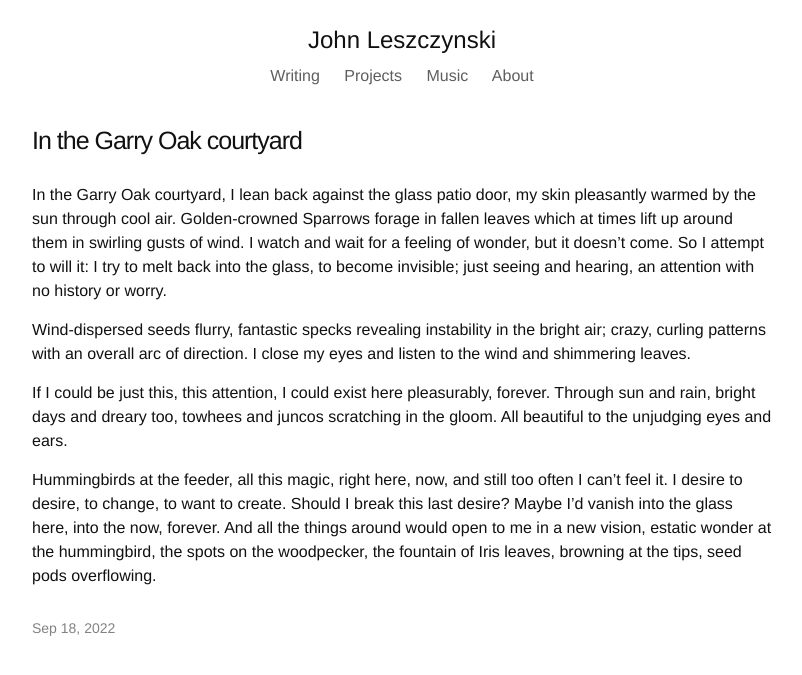
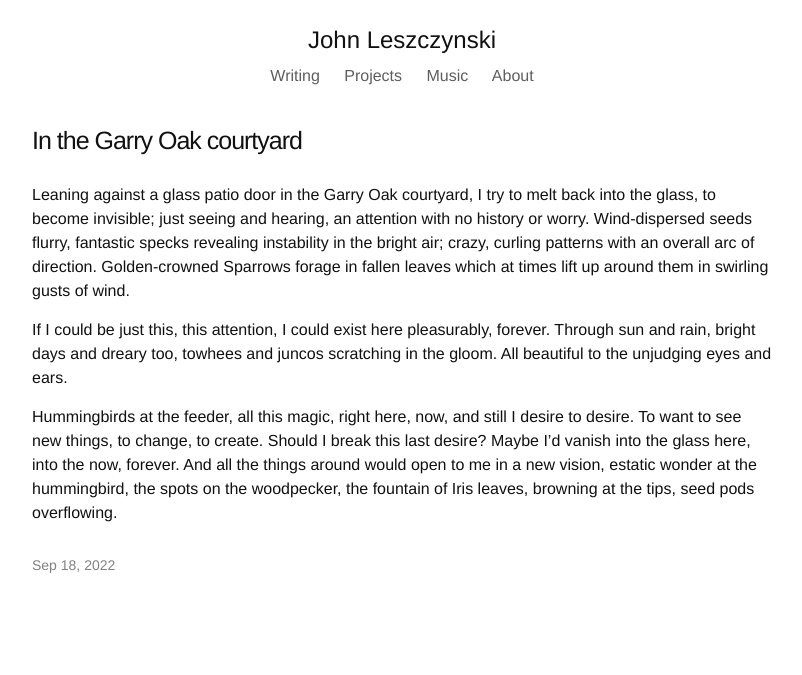
Before and after one commit to ave-llan/ave-llan.github.io, a Jekyll site: the page built from _posts/2022-09-18-in-the-garry-oak-courtyard.md, in a window 1280 px wide. Shown: the top 675 px of the page, without its empty margins (238-1040 px from the left). Built offline with Jekyll 4.4.1, drawn with Linux system fonts in a browser that asks for light colours.

Commit message:
Another edit to remove listlessness

```diff
--- a/_posts/2022-09-18-in-the-garry-oak-courtyard.md
+++ b/_posts/2022-09-18-in-the-garry-oak-courtyard.md
@@ -4,10 +4,8 @@ title:  "In the Garry Oak courtyard"
 categories: writing
 ---
 
-In the Garry Oak courtyard, I lean back against the glass patio door, my skin pleasantly warmed by the sun through cool air.  Golden-crowned Sparrows forage in fallen leaves which at times lift up around them in swirling gusts of wind. I watch and wait for a feeling of wonder, but it doesn't come. So I attempt to will it: I try to melt back into the glass, to become invisible; just seeing and hearing, an attention with no history or worry.
-
-Wind-dispersed seeds flurry, fantastic specks revealing instability in the bright air; crazy, curling patterns with an overall arc of direction. I close my eyes and listen to the wind and shimmering leaves.
+Leaning against a glass patio door in the Garry Oak courtyard, I try to melt back into the glass, to become invisible; just seeing and hearing, an attention with no history or worry.  Wind-dispersed seeds flurry, fantastic specks revealing instability in the bright air; crazy, curling patterns with an overall arc of direction. Golden-crowned Sparrows forage in fallen leaves which at times lift up around them in swirling gusts of wind.
 
 If I could be just this, this attention, I could exist here pleasurably, forever. Through sun and rain, bright days and dreary too, towhees and juncos scratching in the gloom. All beautiful to the unjudging eyes and ears.
 
-Hummingbirds at the feeder, all this magic, right here, now, and still too often I can't feel it. I desire to desire, to change, to want to create. Should I break this last desire? Maybe I'd vanish into the glass here, into the now, forever. And all the things around would open to me in a new vision, estatic wonder at the hummingbird, the spots on the woodpecker, the fountain of Iris leaves, browning at the tips, seed pods overflowing.
+Hummingbirds at the feeder, all this magic, right here, now, and still I desire to desire. To want to see new things, to change, to create. Should I break this last desire? Maybe I'd vanish into the glass here, into the now, forever. And all the things around would open to me in a new vision, estatic wonder at the hummingbird, the spots on the woodpecker, the fountain of Iris leaves, browning at the tips, seed pods overflowing.
```
